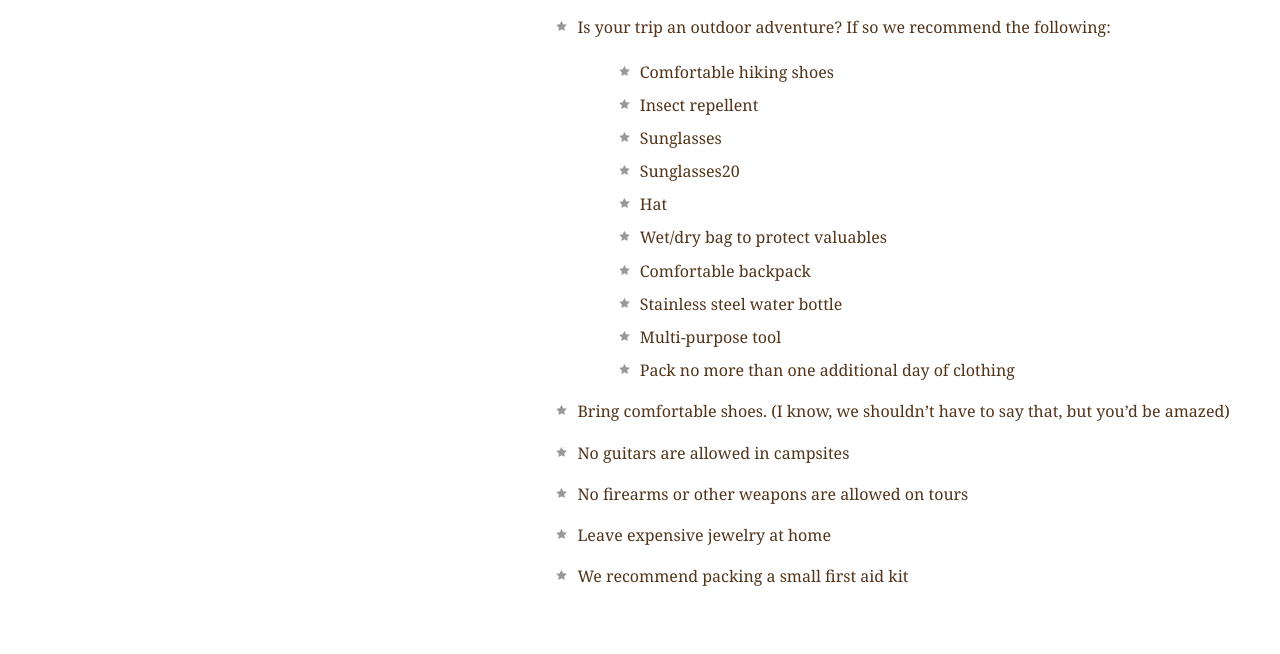
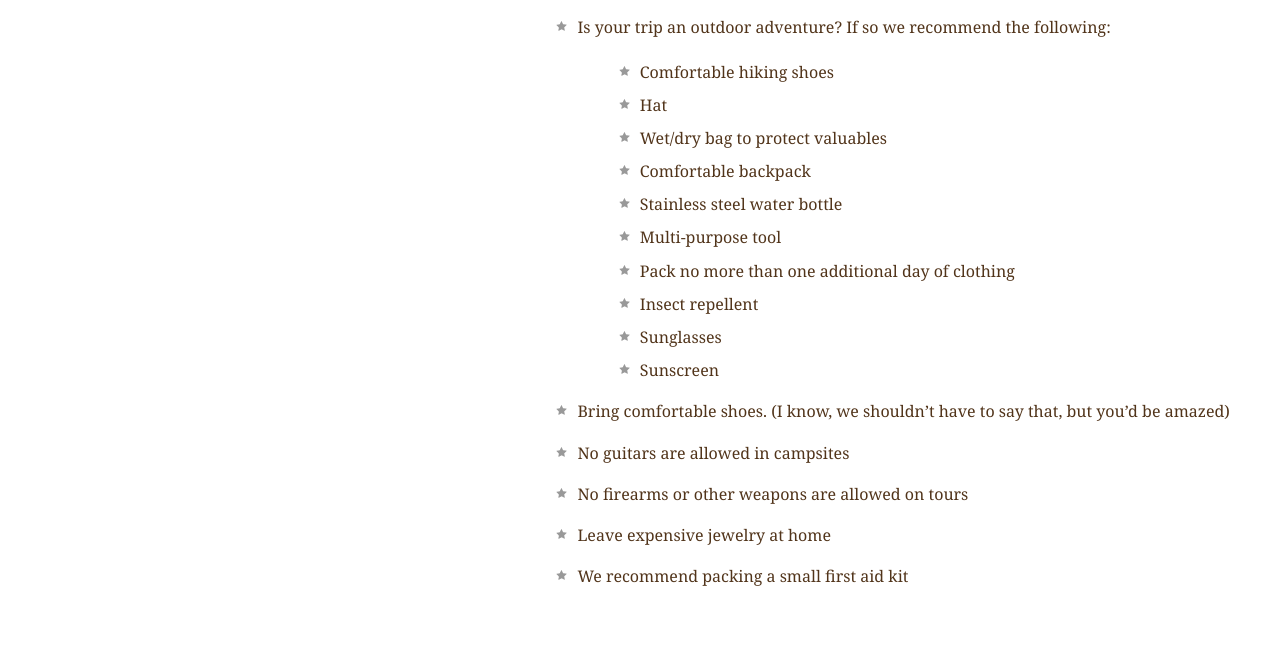
Before and after one commit to Santanu-Chakrabarty/MyTestRepo, a plain HTML site: page resources.html in a window 1280 px wide. Shown: the part 1975-2629 px from the top of the page. Drawn offline with Linux system fonts and the light colour scheme.

Commit message:
Reverted old resources.html

```diff
--- a/resources.html
+++ b/resources.html
@@ -95,15 +95,15 @@
             <li>Is your trip an outdoor adventure? If so we recommend the following:
               <ul>
                 <li>Comfortable hiking shoes</li>
-                <li>Insect repellent</li>
-                <li>Sunglasses</li>
-                <li>Sunglasses20</li>
                 <li>Hat</li>
                 <li>Wet/dry bag to protect valuables</li>
                 <li>Comfortable backpack</li>
                 <li>Stainless steel water bottle</li>
                 <li>Multi-purpose tool</li>
                 <li>Pack no more than one additional day of clothing</li>
+                <li>Insect repellent</li>
+                <li>Sunglasses</li>
+                <li>Sunscreen</li>
               </ul>
             </li>
             <li>Bring comfortable shoes. (I know, we shouldn’t have to say that, but you’d be amazed)</li>
```
